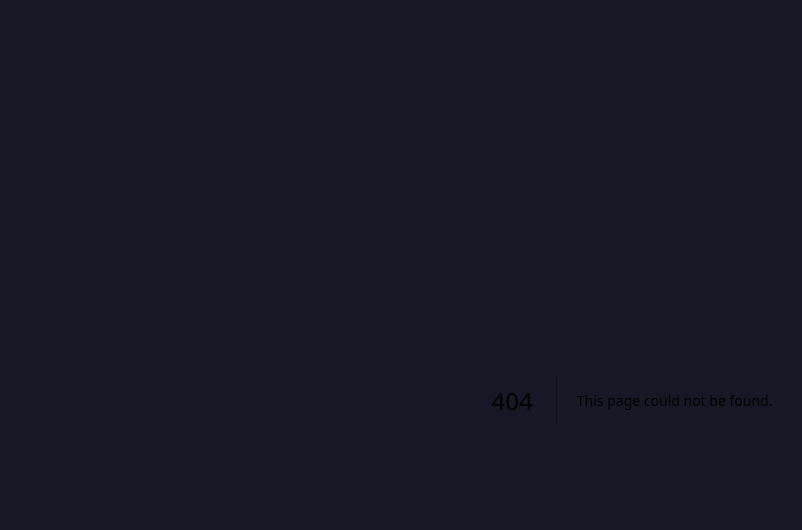
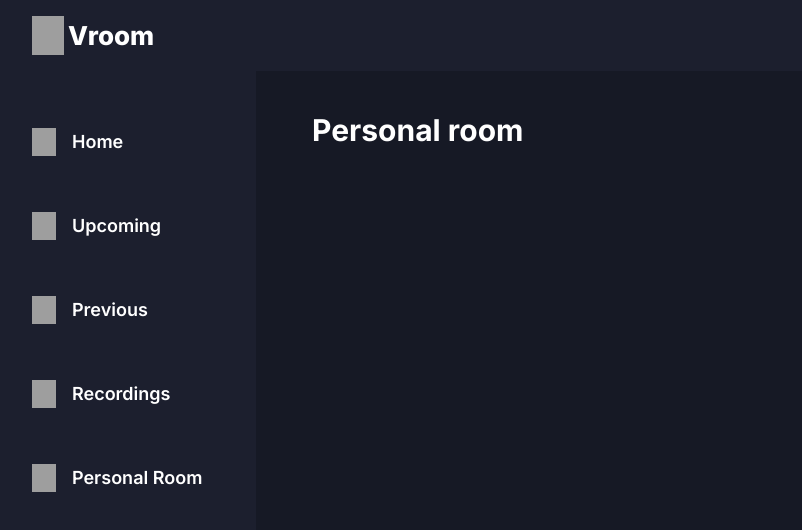
Before and after one commit to Nithinreddy1019/vroom, a Next.js app: page /personal-room in a window 1280 px wide. Before the commit this address had no page. Shown: the top 530 px of the page, without its empty margins (8-810 px from the left). Built offline with nearby package versions, Linux system fonts and the light colour scheme; grey boxes are pictures that could not be loaded.

Commit message:
added routes

```diff
--- a/app/(root)/(home)/page.tsx
+++ b/app/(root)/(home)/page.tsx
@@ -2,9 +2,13 @@
 
 const Home = () => {
   return (
-    <div>
-      Home
-    </div>
+    <section className='flex size-full flex-col gap-10 text-white'>
+
+        <h1 className='text-3xl font-bold'>
+            Home
+        </h1>
+
+    </section>
   )
 }
 
--- /dev/null
+++ b/app/(root)/(home)/personal-room/page.tsx
@@ -0,0 +1,15 @@
+import React from 'react'
+
+const PersonalRoom = () => {
+  return (
+    <section className='flex size-full flex-col gap-10 text-white'>
+
+        <h1 className='text-3xl font-bold'>
+            Personal room
+        </h1>
+
+    </section>
+  )
+}
+
+export default PersonalRoom
--- /dev/null
+++ b/app/(root)/(home)/previous/page.tsx
@@ -0,0 +1,15 @@
+import React from 'react'
+
+const Previous = () => {
+  return (
+    <section className='flex size-full flex-col gap-10 text-white'>
+
+        <h1 className='text-3xl font-bold'>
+            Previous
+        </h1>
+
+    </section>
+  )
+}
+
+export default Previous
--- /dev/null
+++ b/app/(root)/(home)/recordings/page.tsx
@@ -0,0 +1,15 @@
+import React from 'react'
+
+const Recordings = () => {
+  return (
+    <section className='flex size-full flex-col gap-10 text-white'>
+
+        <h1 className='text-3xl font-bold'>
+            Recordings
+        </h1>
+
+    </section>
+  )
+}
+
+export default Recordings
--- /dev/null
+++ b/app/(root)/(home)/upcoming/page.tsx
@@ -0,0 +1,15 @@
+import React from 'react'
+
+const Upcoming = () => {
+  return (
+    <section className='flex size-full flex-col gap-10 text-white'>
+
+        <h1 className='text-3xl font-bold'>
+            Upcoming
+        </h1>
+
+    </section>
+  )
+}
+
+export default Upcoming
--- a/app/globals.css
+++ b/app/globals.css
@@ -1,6 +1,17 @@
 @tailwind base;
   @tailwind components;
   @tailwind utilities;
+
+
+  @layer utilities {
+    .flex-center {
+      @apply flex justify-center items-center
+    }
+
+    .flex-between {
+      @apply flex justify-between items-center
+    }
+  }
 
   @layer base {
     :root {
```
